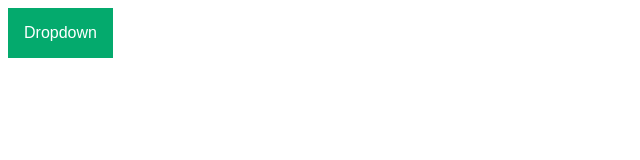
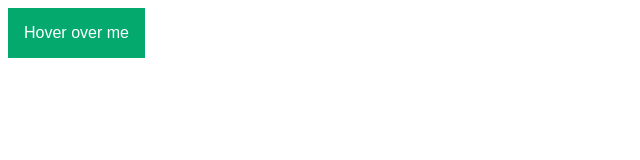
Before and after one commit to djvisnaw/wdd-130, a plain HTML site: page W12-web-component.html in a window 1280 px wide. Shown: the whole page, without its empty margins (0-640 px from the left). Drawn offline with Linux system fonts and the light colour scheme.

Commit message:
minor change

```diff
--- a/W12-web-component.html
+++ b/W12-web-component.html
@@ -9,7 +9,7 @@
 </head>
 <body>
     <div class="dropdown">
-        <button class="dropbtn">Dropdown</button>
+        <button class="dropbtn">Hover over me</button>
         <div class="dropdown-content">
           <a href="index.html">link home</a>
           <a href="personalsite/resume.html">personal page 1</a>
```
